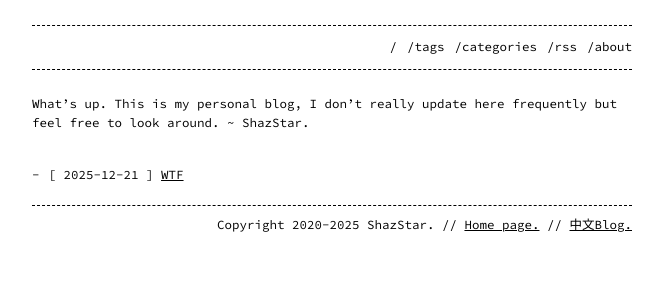
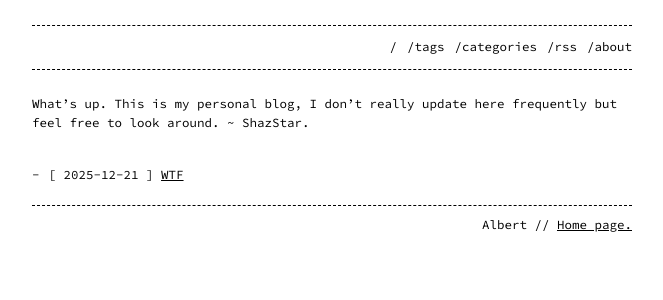
Before and after one commit to albertgabe/Albertgabe.github.io, a Jekyll site: the page built from index.md, in a window 1280 px wide. Shown: the top 300 px of the page, without its empty margins (308-971 px from the left). Built offline with Jekyll 4.4.1, drawn with Linux system fonts in a browser that asks for light colours.

Commit message:
Update _config.yml

```diff
--- a/_config.yml
+++ b/_config.yml
@@ -9,14 +9,14 @@ header_pages:
   - feed.xml
   - about.md
 
-footer: Copyright 2020-2025 ShazStar. // <a href="https://shazstar.github.io">Home page.</a> // <a href="https://shazstar.github.io/twblog">中文Blog.</a>
+footer: Albert // <a href="https://albertgabe.github.io">Home page.</a>
 
 style: dark # dark (default), light or hacker
 listen_for_clients_preferred_style: true # true or false (default)
 
-title: ShazStar. // Blog.
-description: ShazStar's personal blog.
-url: https://shazstar.github.io/blog
+title: Albert // Blog.
+description: Albert's dumb blog.
+url: https://albertgabe.github.io
 
 plugins:
   - jekyll-seo-tag
```
